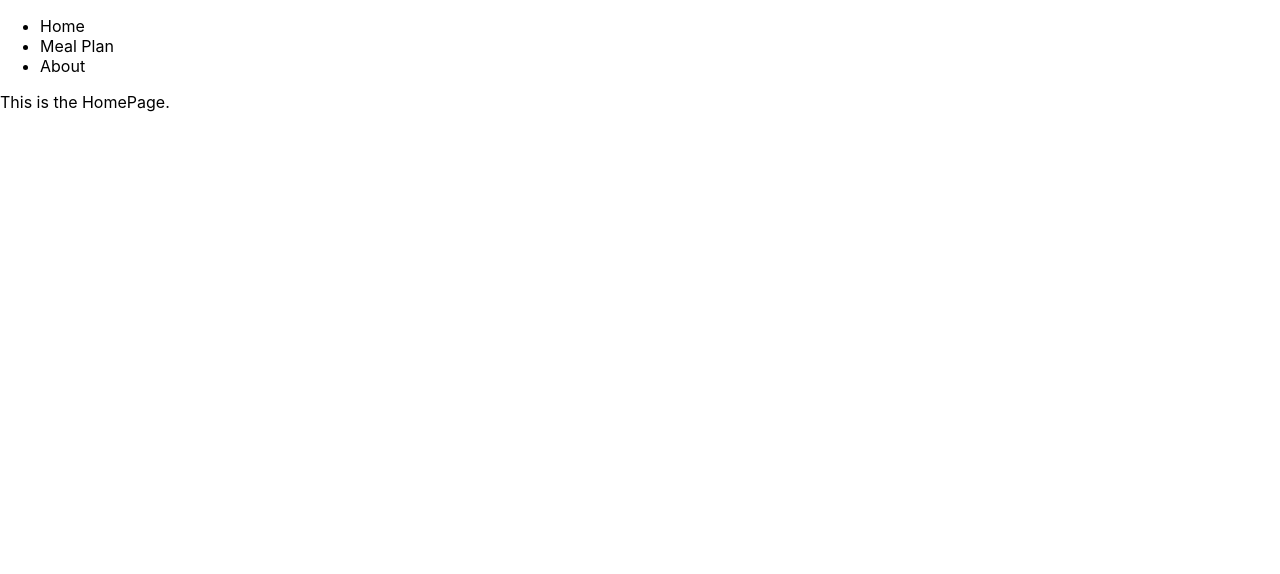
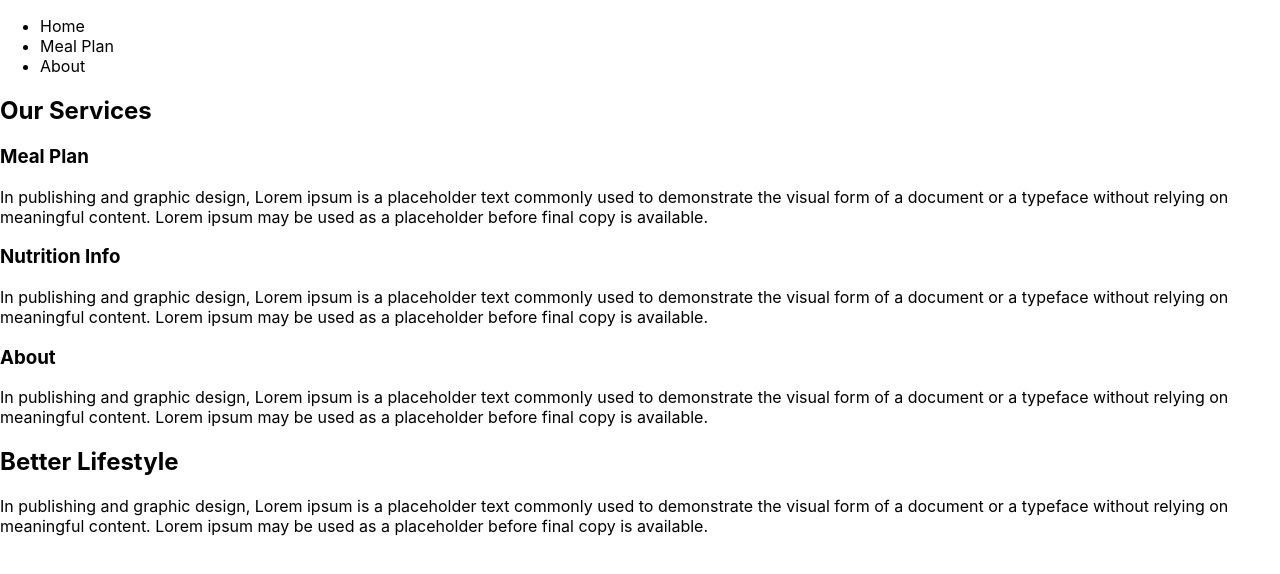
Before and after one commit to woodelin-florveus/my-bowl-frontend, a React (Create React App) app: page / in a window 1280 px wide. Shown: the top 574 px of the page. Built offline with nearby package versions, Linux system fonts and the light colour scheme.

Commit message:
home page 40% done

```diff
--- a/src/components/About.js
+++ b/src/components/About.js
@@ -2,6 +2,12 @@
 
 const About = () => {
 
+    return (
+        <>
+            This is the about page.
+        </>
+    )
+
 }
 
 export default About;
--- a/src/components/HomePage.js
+++ b/src/components/HomePage.js
@@ -3,7 +3,55 @@ const HomePage = () => {
 
     return (
         <>
-            This is the HomePage.
+            <section className="intro">
+                <h1 className="section__title section__title--intro"> Our Services </h1>
+            </section>
+
+            {/* services */}
+
+            <section className="meal_services">
+                <div className="services">
+                    <div className="service">
+                        <h3>Meal Plan</h3>
+                        <p>In publishing and graphic design, Lorem ipsum is a placeholder
+                    text commonly used to demonstrate the visual form of a
+                    document or a typeface without relying on meaningful content.
+                    Lorem ipsum may be used as a placeholder before final copy is available.</p>
+                    </div>
+
+                    <div className="service">
+                        <h3>Nutrition Info</h3>
+                        <p>In publishing and graphic design, Lorem ipsum is a placeholder
+                    text commonly used to demonstrate the visual form of a
+                    document or a typeface without relying on meaningful content.
+                    Lorem ipsum may be used as a placeholder before final copy is available.</p>
+                    </div>
+
+                    <div className="service">
+                        <h3>About</h3>
+                        <p>In publishing and graphic design, Lorem ipsum is a placeholder
+                    text commonly used to demonstrate the visual form of a
+                    document or a typeface without relying on meaningful content.
+                    Lorem ipsum may be used as a placeholder before final copy is available.</p>
+                    </div>
+                </div>
+            </section>
+
+            <section className="why_our_services">
+                <div className="why_container">
+                    <div className="why_image">
+                        {/* add image here */}
+                    </div>
+                    <div className="why_content">
+                        <h2> Better Lifestyle</h2>
+                        <p>In publishing and graphic design, Lorem ipsum is a placeholder
+                    text commonly used to demonstrate the visual form of a
+                    document or a typeface without relying on meaningful content.
+                    Lorem ipsum may be used as a placeholder before final copy is available.</p>
+                    </div>
+                </div>
+            </section>
+            {/* add a universal footer */}
         </>
     )
 
--- a/src/components/MealPlan.js
+++ b/src/components/MealPlan.js
@@ -2,6 +2,12 @@
 
 const MealPlan = () => {
 
+    return (
+        <>
+            This is the MealPlan page add more to it.
+        </>
+    )
+
 }
 
 export default MealPlan;
```
